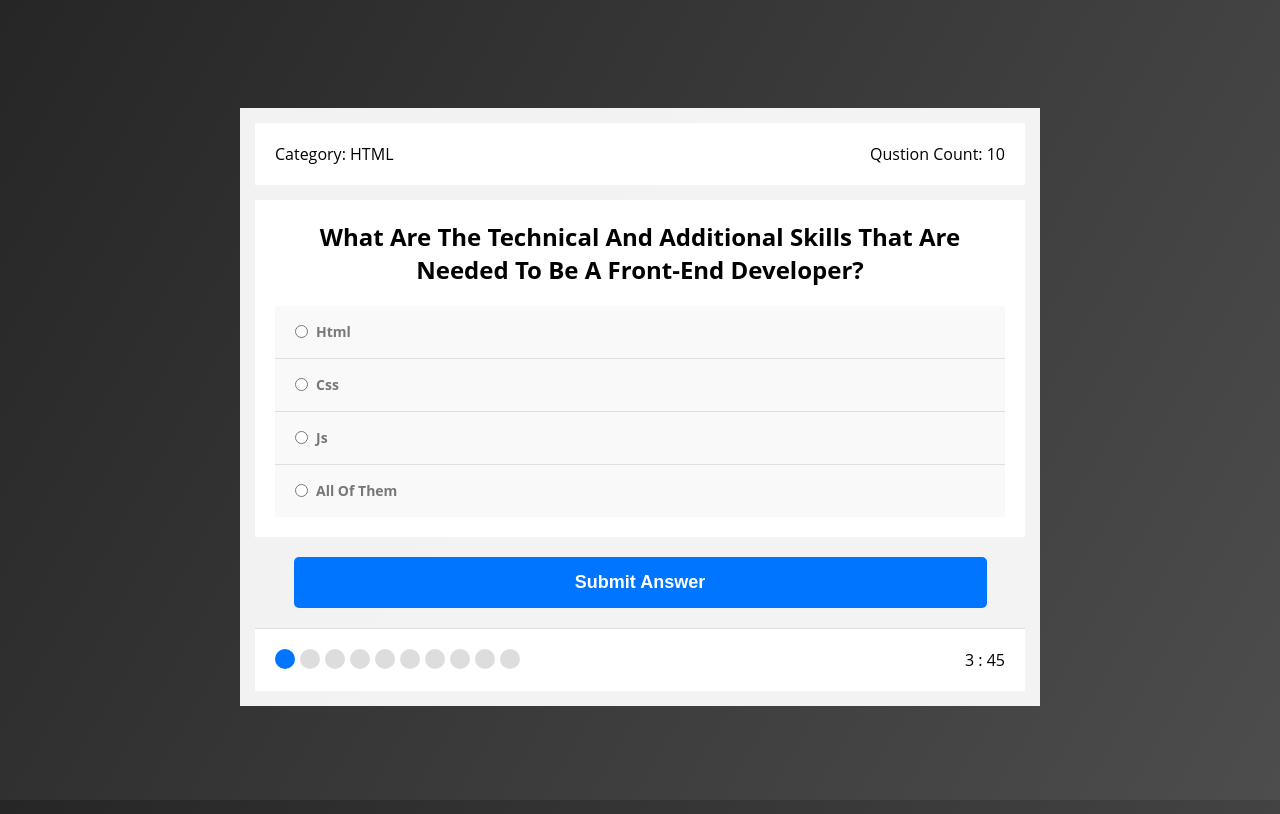
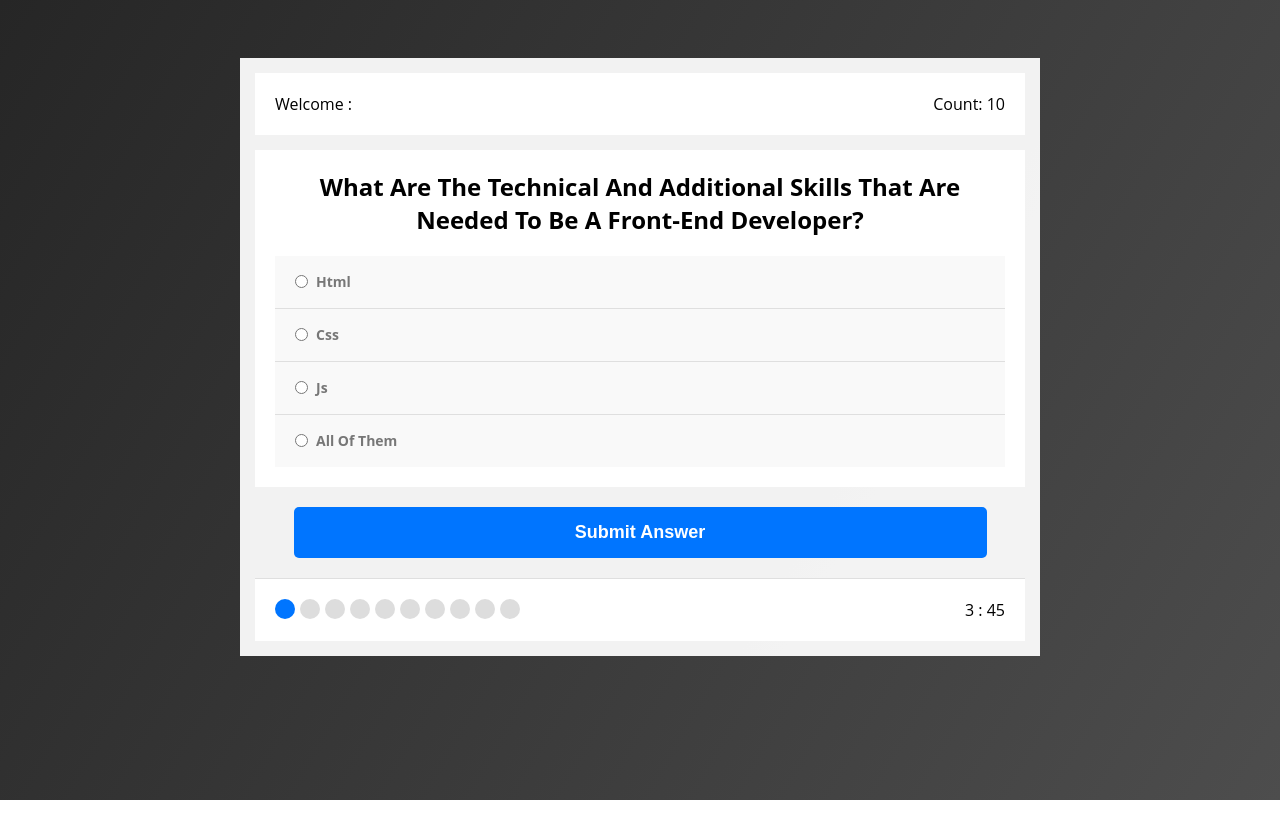
Before and after one commit to mo7amedehab97/Quiz-App, a plain HTML site: page html/qustions-page.html in a window 1280 px wide. Drawn offline with Linux system fonts and the light colour scheme.

Commit message:
add the username to qustion area fix bug in the js file relates #32

```diff
--- a/html/qustions-page.html
+++ b/html/qustions-page.html
@@ -14,8 +14,8 @@
 
 <section class="quiz-app">
     <div class="quiz-info">
-        <div class="category">Category: <span>HTML</span></div>
-    <div class="count">qustion count: <span></span></div>
+        <div class="user-name">welcome : <span>HTML</span></div>
+    <div class="count">count: <span></span></div>
     </div>
     <div class="quiz-area">
 
--- a/js /qustion-page.js
+++ b/js /qustion-page.js
@@ -1,7 +1,7 @@
 //  get the element to the js using dom to manipulating them
  let qustionQount = document.querySelector(".count span");
  let countSec = document.querySelector(".count");
- let categorySec = document.querySelector(".category");
+ let usernameSec = document.querySelector(".user-name");
 
  let parentSpanContainer = document.querySelector(".bullets .spans");
  let quizArea = document.querySelector(".quiz-area");
@@ -9,9 +9,13 @@
 let submitBtn = document.querySelector(".submit-btn");
 let bulletSec = document.querySelector(".bullets");
 let resultContainer = document.querySelector(".result")
+let useNameElement =document.querySelector(".user-name span")
 //  set options
 let currentIndex = 0;
 let rightAnswerCount = 0 ;
+let userName = localStorage.getItem("userName");
+
+useNameElement.textContent = userName;
 
 //  fetch the local json api file
   function getQustion(){
@@ -161,7 +165,7 @@ let rightAnswerCount = 0 ;
         submitBtn.remove();
         bulletSec.remove();
         countSec.remove();
-        categorySec.remove()
+        usernameSec.remove()
 
         // the result
 
--- a/style/qustion-page.css
+++ b/style/qustion-page.css
@@ -9,8 +9,9 @@ body{
     justify-content: center;
     align-items: center;
 }
+
 .quiz-app{
-    margin: 100px auto;
+    margin: 50px;
     width: 800px;
     background-color: #f8f8f8f8;
     padding: 15px;
```
